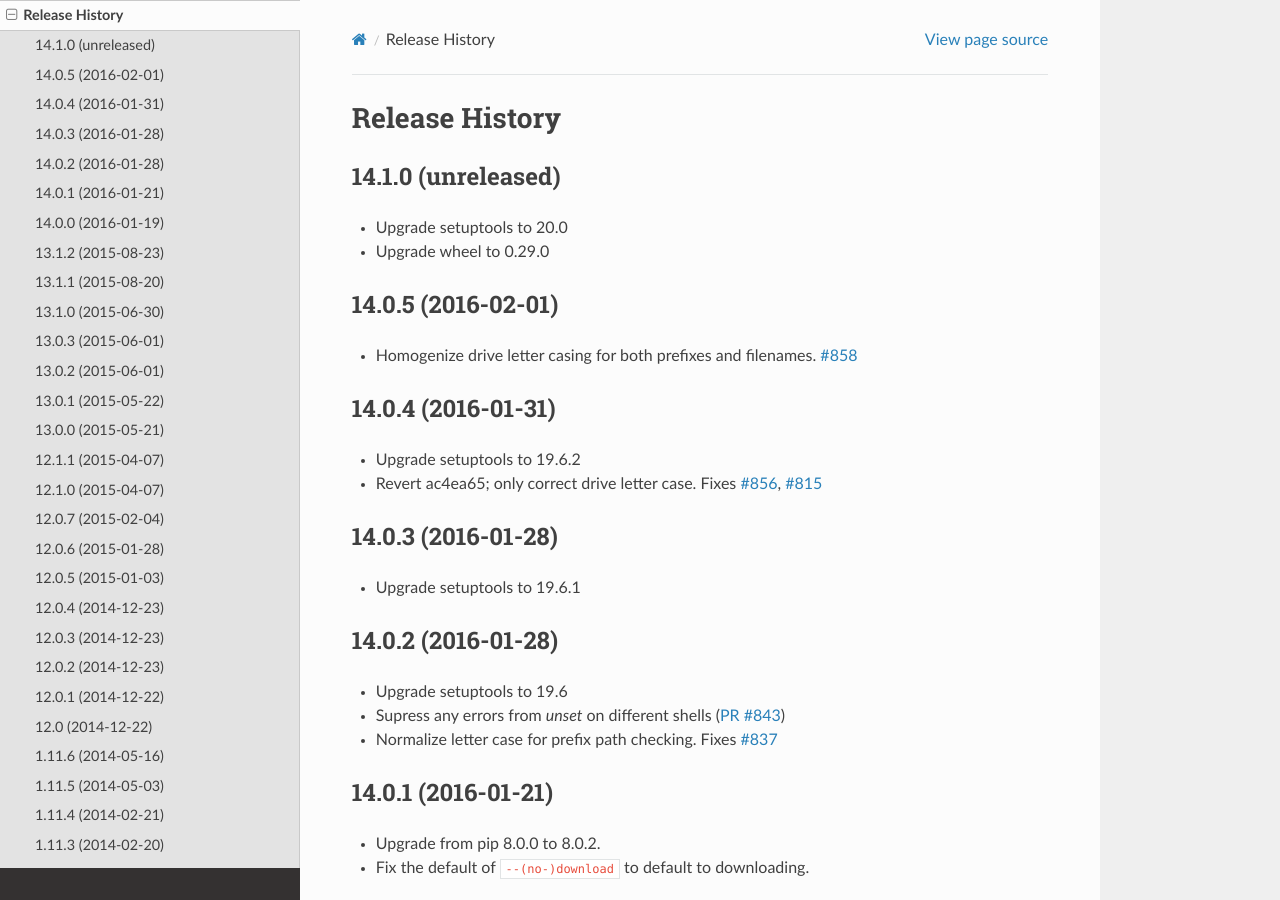
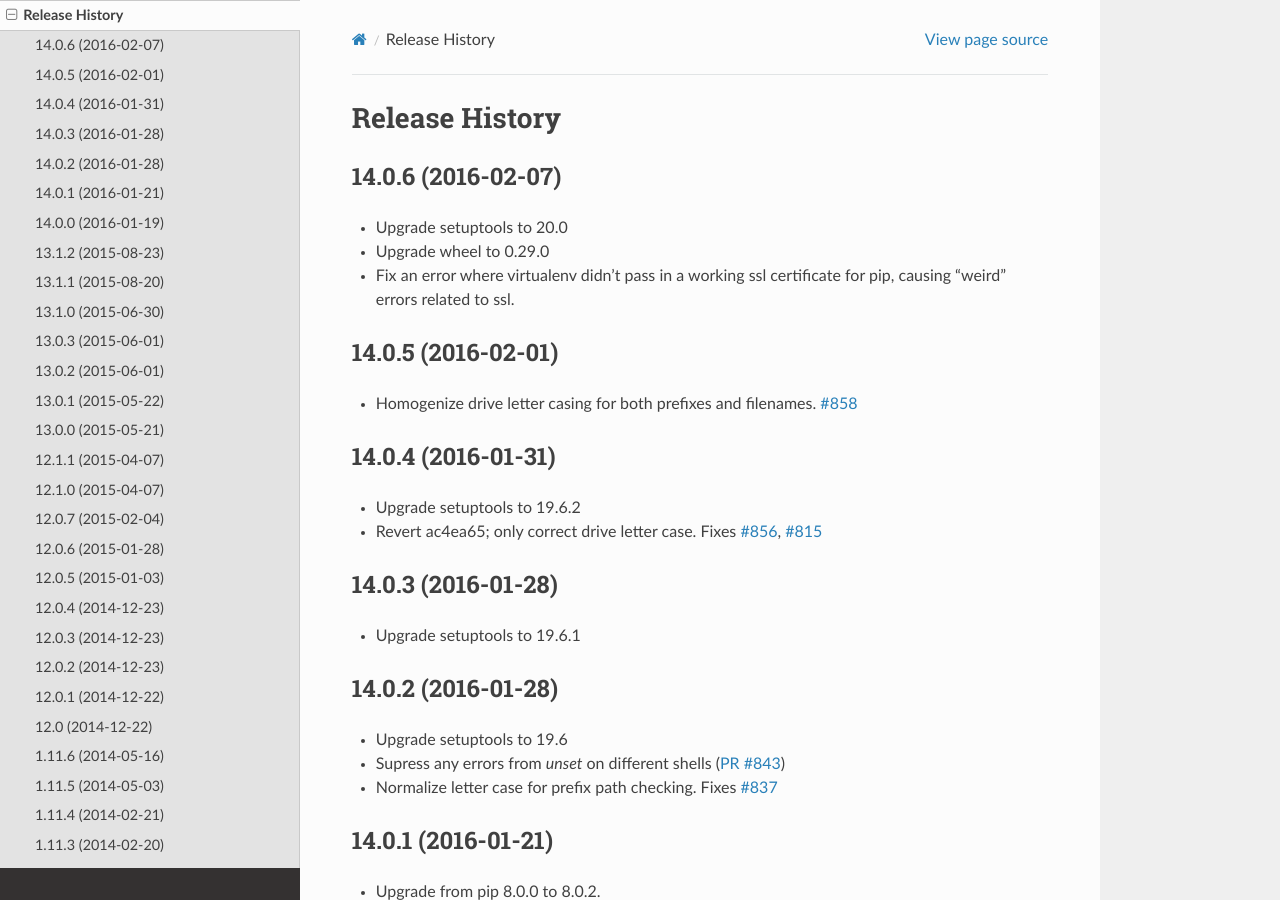
Before and after one commit to pypa/virtualenv, a Sphinx documentation site: the page built from docs/changes.rst, in a window 1280 px wide and 900 px high. Built offline with Sphinx 7.4.7 and the Read the Docs theme 2.0.0, drawn with Linux system fonts in a browser that asks for light colours.

Commit message:
Bump version for release

```diff
--- a/docs/changes.rst
+++ b/docs/changes.rst
@@ -1,12 +1,15 @@
 Release History
 ===============
 
-14.1.0 (unreleased)
+14.0.6 (2016-02-07)
 -------------------
 
 * Upgrade setuptools to 20.0
 
 * Upgrade wheel to 0.29.0
+
+* Fix an error where virtualenv didn't pass in a working ssl certificate for
+  pip, causing "weird" errors related to ssl.
 
 
 14.0.5 (2016-02-01)
--- a/virtualenv.py
+++ b/virtualenv.py
@@ -35,7 +35,7 @@
 except ImportError:
     import configparser as ConfigParser
 
-__version__ = "14.1.0.dev0"
+__version__ = "14.0.6"
 virtualenv_version = __version__  # legacy
 
 if sys.version_info < (2, 6):
```
